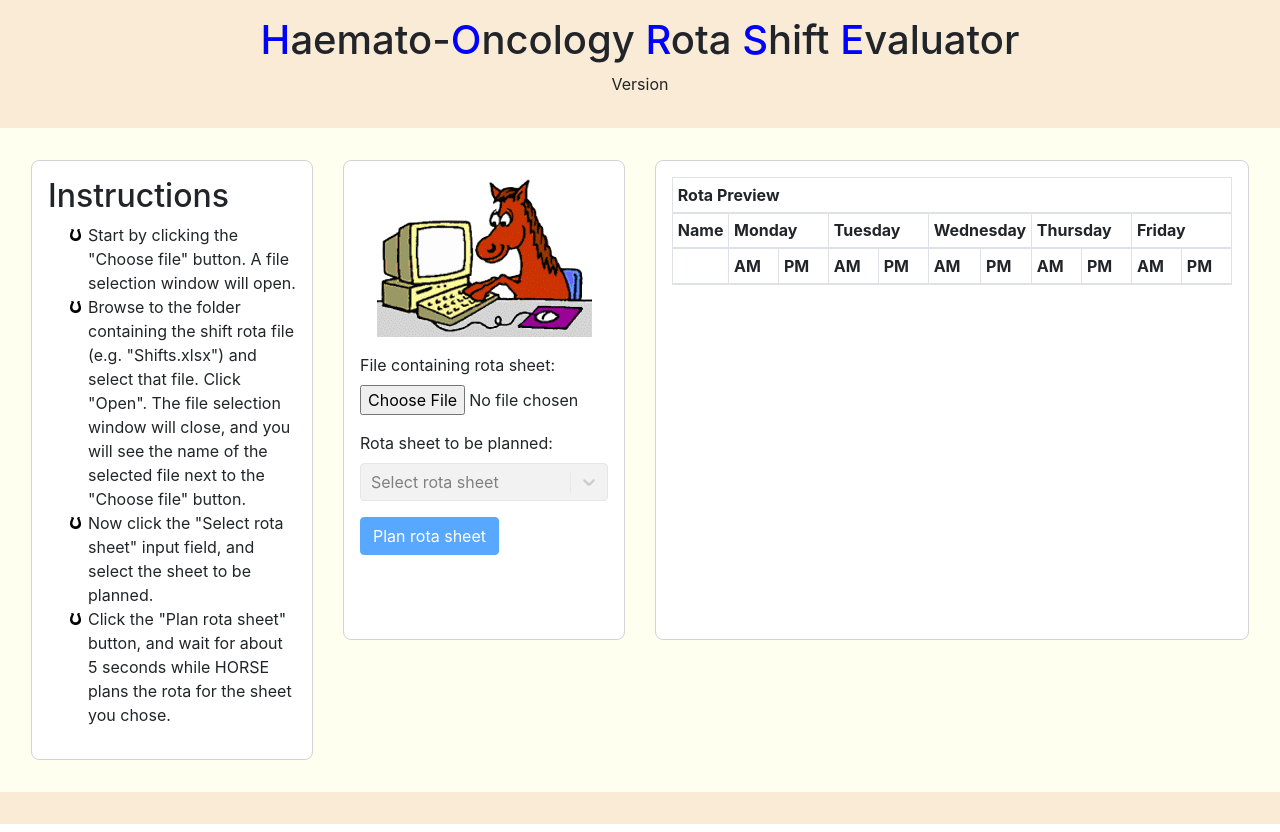
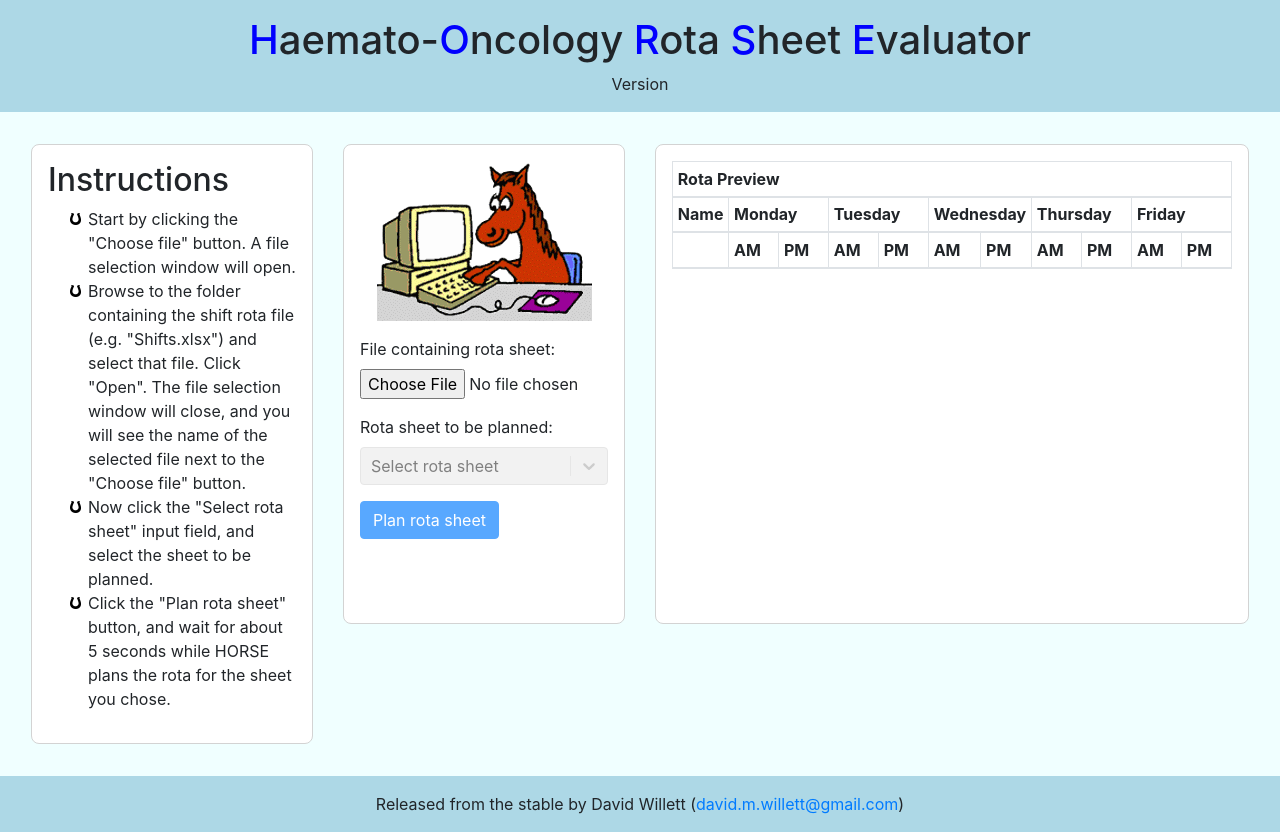
Before and after one commit to Willett-Solutions/horse-client, a React (Create React App) app: page / in a window 1280 px wide. Built offline with nearby package versions, Linux system fonts and the light colour scheme; what enumify would draw is missing.

Commit message:
Added footer tagline.

```diff
--- a/src/App.css
+++ b/src/App.css
@@ -1,7 +1,11 @@
 header {
-  background-color: antiquewhite;
+  background-color: lightblue;
   padding: 1rem 0;
   text-align: center;
+}
+
+header p {
+  margin: 0;
 }
 
 header span {
@@ -13,7 +17,7 @@ header span::first-letter {
 }
 
 main {
-  background-color: ivory;
+  background-color: azure;
 }
 
 section, aside {
@@ -26,8 +30,13 @@ section, aside {
 }
 
 footer {
-  background-color: antiquewhite;
+  background-color: lightblue;
   padding: 1rem 0;
+  text-align: center;
+}
+
+footer p {
+  margin: 0;
 }
 
 #content {
--- a/src/App.tsx
+++ b/src/App.tsx
@@ -30,7 +30,7 @@ class App extends React.Component<{}, AppState> {
       <React.Fragment>
         <header>
           <h1>
-            <span>Haemato-</span><span>Oncology</span> <span>Rota</span> <span>Shift</span> <span>Evaluator</span>
+            <span>Haemato-</span><span>Oncology</span> <span>Rota</span> <span>Sheet</span> <span>Evaluator</span>
           </h1>
           <p>Version {process.env.REACT_APP_VERSION}</p>
         </header>
@@ -60,7 +60,9 @@ class App extends React.Component<{}, AppState> {
             </Row>
           </Container>
         </main>
-        <footer></footer>
+        <footer>
+          <p>Released from the stable by David Willett (<a href="mailto:david.m.willett@gmail.com">david.m.willett@gmail.com</a>)</p>
+        </footer>
       </React.Fragment>
     );
   }
```
